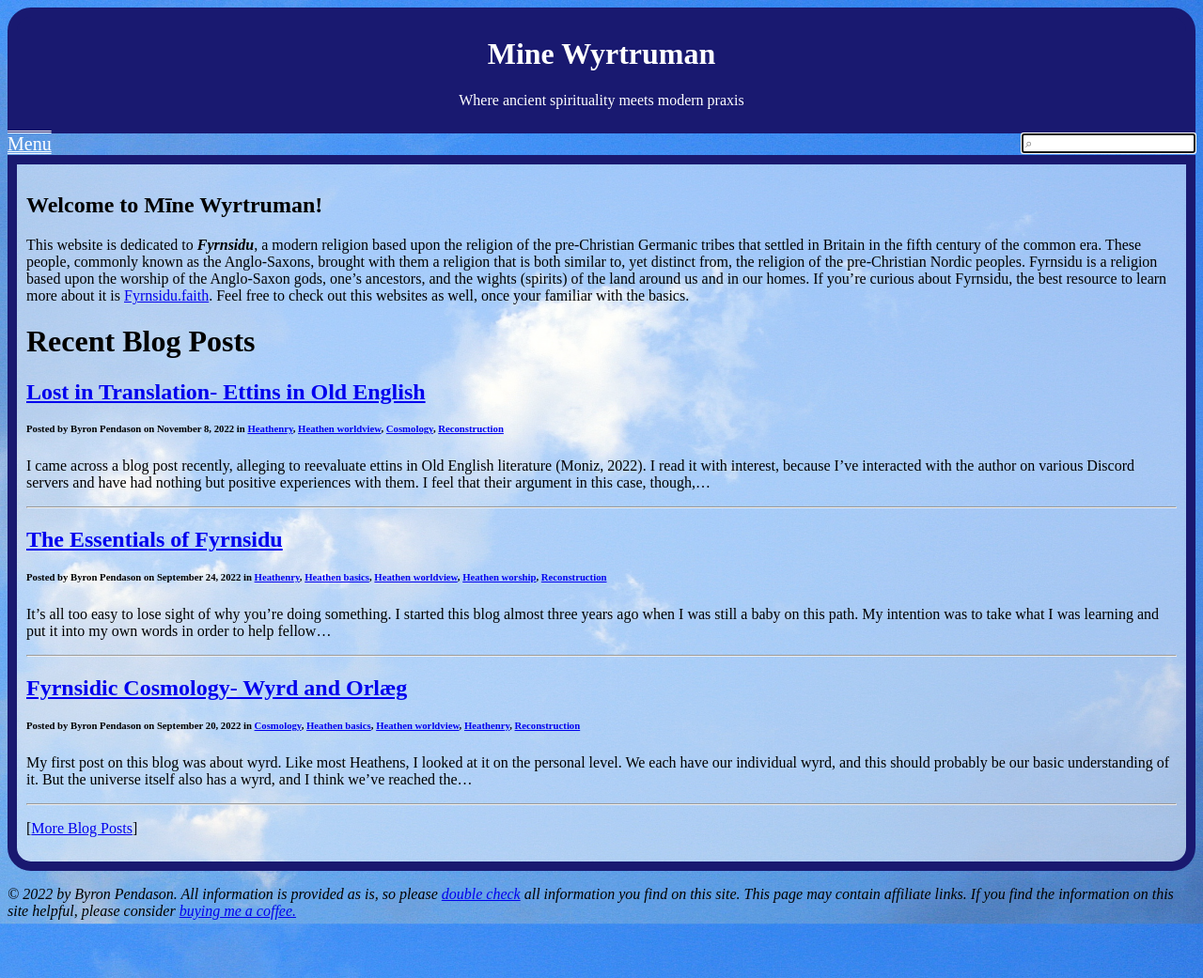
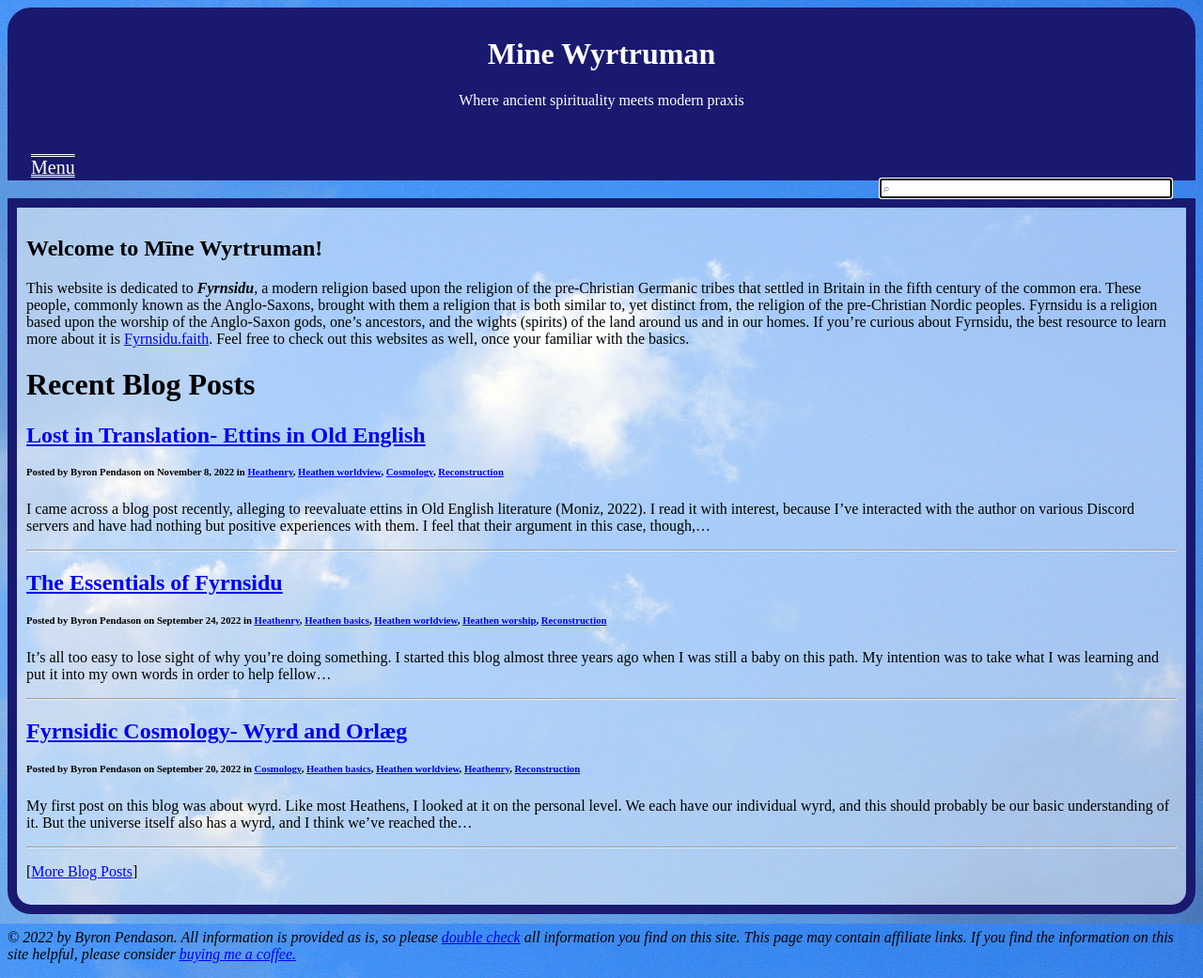
Before and after one commit to byronpendason/byronpendason.github.io, a Jekyll site: the page built from index.md, in a window 1280 px wide. Shown: the whole page at 94% size. Built offline with Jekyll 4.4.1, drawn with Linux system fonts in a browser that asks for light colours; our own code applies the rules of GitHub Pages for plain Markdown files; comment, search, counter and statistics services are not loaded.

Commit message:
Update style.css

```diff
--- a/css/style.css
+++ b/css/style.css
@@ -27,7 +27,7 @@ body {
 nav {
   background: rgb(25, 25, 112);
   color: white;
-
+  padding: 25px;
 }
 nav * {
   text-align: left;
@@ -42,6 +42,7 @@ nav a {
   position: relative;
   display: block;
   float: left;
+  width: 75%;
 }
 .dropbtn {
   display: block;
@@ -60,6 +61,8 @@ nav a {
 }
 #search-input {
   float: right;
+  width: 25%;
+  text-align: left;
 }
 #content {
   background: rgba(255, 255, 255, 0.5);
```
